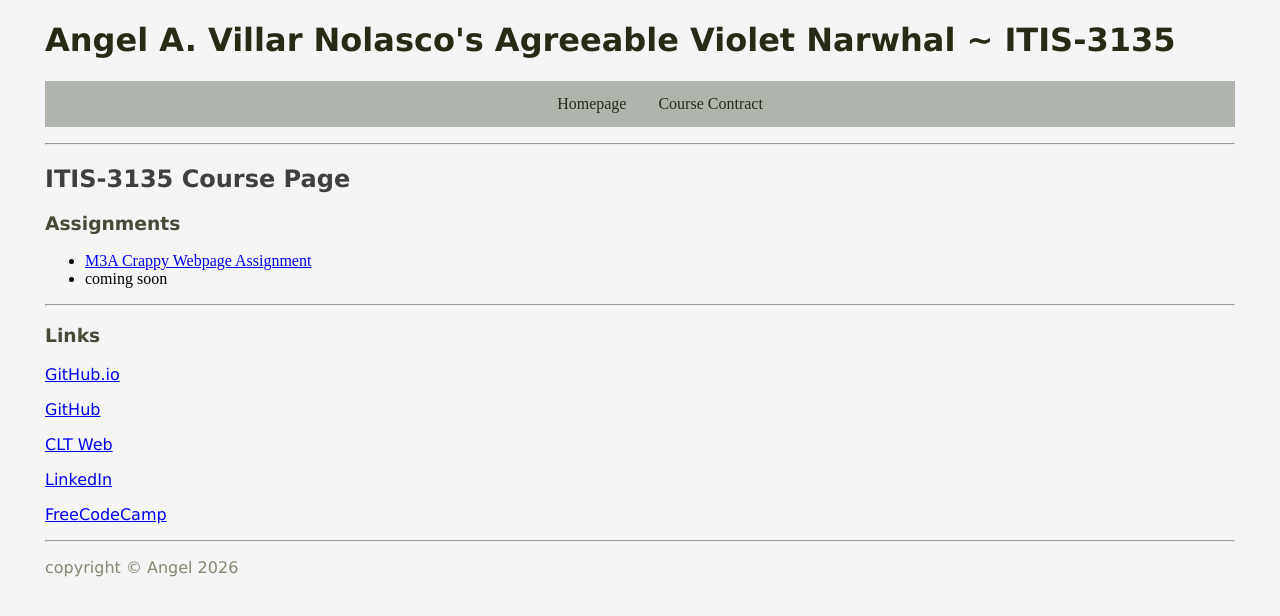
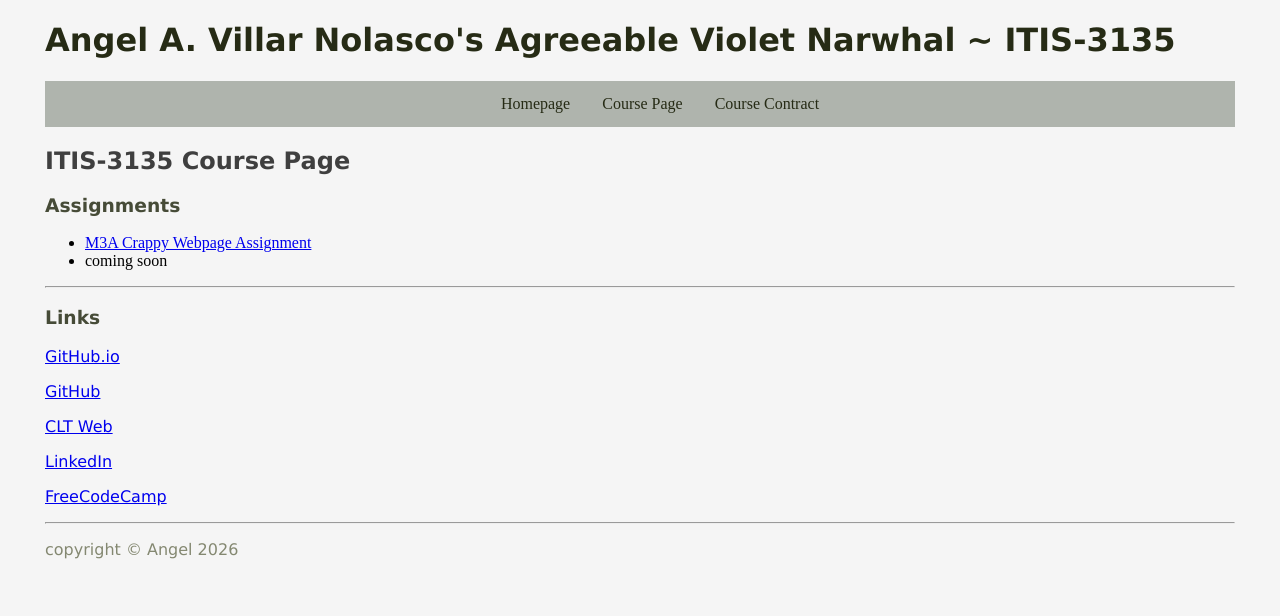
Before and after one commit to AngelVN2005/AngelVN2005.github.io, a plain HTML site: page itis3135/index.html in a window 1280 px wide. Drawn offline with Linux system fonts and the light colour scheme.

Commit message:
M3C Header/Footer
made a standardized version on the header and the footer using the data-include element so they can be re-used easily.

```diff
--- /dev/null
+++ b/itis3135/components/footer.html
@@ -0,0 +1,11 @@
+<footer>
+    <hr>
+    <h3>Links</h3>
+        <p> <a href="https://angelvn2005.github.io">GitHub.io</a> </p>
+        <p> <a href="https://github.com/AngelVN2005" target="_blank">GitHub</a> </p>
+        <p> <a href="https://webpages.charlotte.edu/avillarn" target="_blank">CLT Web</a></p>
+        <p> <a href="https://www.linkedin.com/jobs/" target="_blank">LinkedIn</a> </p>
+        <p> <a href="https://www.freecodecamp.org/agreeablevioletnarwhal" target="_blank">FreeCodeCamp</a></p>
+    <hr>
+    <p> copyright © Angel 2026 </p>
+</footer>
--- /dev/null
+++ b/itis3135/components/header.html
@@ -0,0 +1,10 @@
+<header>
+    <h1>Angel A. Villar Nolasco's Agreeable Violet Narwhal ~ ITIS-3135</h1>
+    <nav class="navbar">
+        <ul>
+            <li><a href="../../index.html">Homepage</a></li>
+            <li><a href="../index.html">Course Page</a></li>
+            <li><a href="../contract.html">Course Contract</a></li>
+        </ul>
+    </nav>
+</header>
--- a/itis3135/index.html
+++ b/itis3135/index.html
@@ -8,16 +8,8 @@
         <script src="https://lint.page/kit/4d0fe3.js" crossorigin="anonymous"></script>
     </head>
     <body>
-        <header>
-            <h1>Angel A. Villar Nolasco's Agreeable Violet Narwhal ~ ITIS-3135 </h1>
-            <nav class="navbar">
-                <ul>
-                    <li><a href="../index.html">Homepage</a></li>
-                    <li><a href="contract.html">Course Contract</a></li>
-                </ul>
-            </nav>
-            <hr>
-        </header>
+
+        <div data-include="components/header.html"></div>
 
         <main>
             <h2>ITIS-3135 Course Page</h2>
@@ -32,16 +24,8 @@
             </nav>
         </main>
 
-        <footer>
-            <hr>
-            <h3>Links</h3>
-            <p> <a href="https://angelvn2005.github.io">GitHub.io</a> </p>
-            <p> <a href="https://github.com/AngelVN2005" target="_blank">GitHub</a> </p>
-            <p> <a href="https://webpages.charlotte.edu/avillarn" target="_blank">CLT Web</a></p>
-            <p> <a href="https://www.linkedin.com/jobs/" target="_blank">LinkedIn</a> </p>
-            <p> <a href="https://www.freecodecamp.org/agreeablevioletnarwhal" target="_blank">FreeCodeCamp</a></p>
-            <hr>
-            <p> copyright © Angel 2026 </p>
-        </footer>
+        <div data-include="components/footer.html"></div>
+
+        <script src="../itis3135/scripts/HTMLInclude.min.js"></script>
     </body>
 </html>
--- /dev/null
+++ b/itis3135/scripts/HTMLInclude.min.js
@@ -0,0 +1,2 @@
+/*! HTMLInclude v1.1.1 | MIT License | github.com/paul-browne/HTMLInclude */
+!function(l,d){l.HTMLInclude||(l.HTMLInclude=function(){function r(t,e){return t.getBoundingClientRect().top<=+e+l.innerHeight}function a(t,e){var o=new XMLHttpRequest;o.onreadystatechange=function(){4==o.readyState&&200==o.status&&e.forEach(function(t){var e=t.getAttribute("data-replace"),n=o.responseText;e&&e.split(",").forEach(function(t){var e=t.trim().split(":");n=n.replace(new RegExp(e[0],"g"),e[1])}),t.outerHTML=n;for(var r=(new DOMParser).parseFromString(n,"text/html").querySelectorAll("SCRIPT"),a=0,i=r.length;a<i;){var c=d.createElement("SCRIPT");r[a].src?c.src=r[a].src:c.innerHTML=r[a].innerHTML,d.head.appendChild(c),a++}})},o.open("GET",t,!0),o.send()}function t(e,n){l.addEventListener("scroll",function t(){r(e,n)&&(l.removeEventListener("scroll",t),a(e.getAttribute("data-include"),[e]))})}for(var e={},n=d.querySelectorAll("[data-include]:not([data-in])"),i=n.length;i--;){var c=n[i].getAttribute("data-include"),o=n[i].getAttribute("data-lazy");n[i].setAttribute("data-in",""),!o||o&&r(n[i],o)?(e[c]=e[c]||[],e[c].push(n[i])):t(n[i],o)}for(var u in e)a(u,e[u])}),l.HTMLInclude()}(window,document);
```
